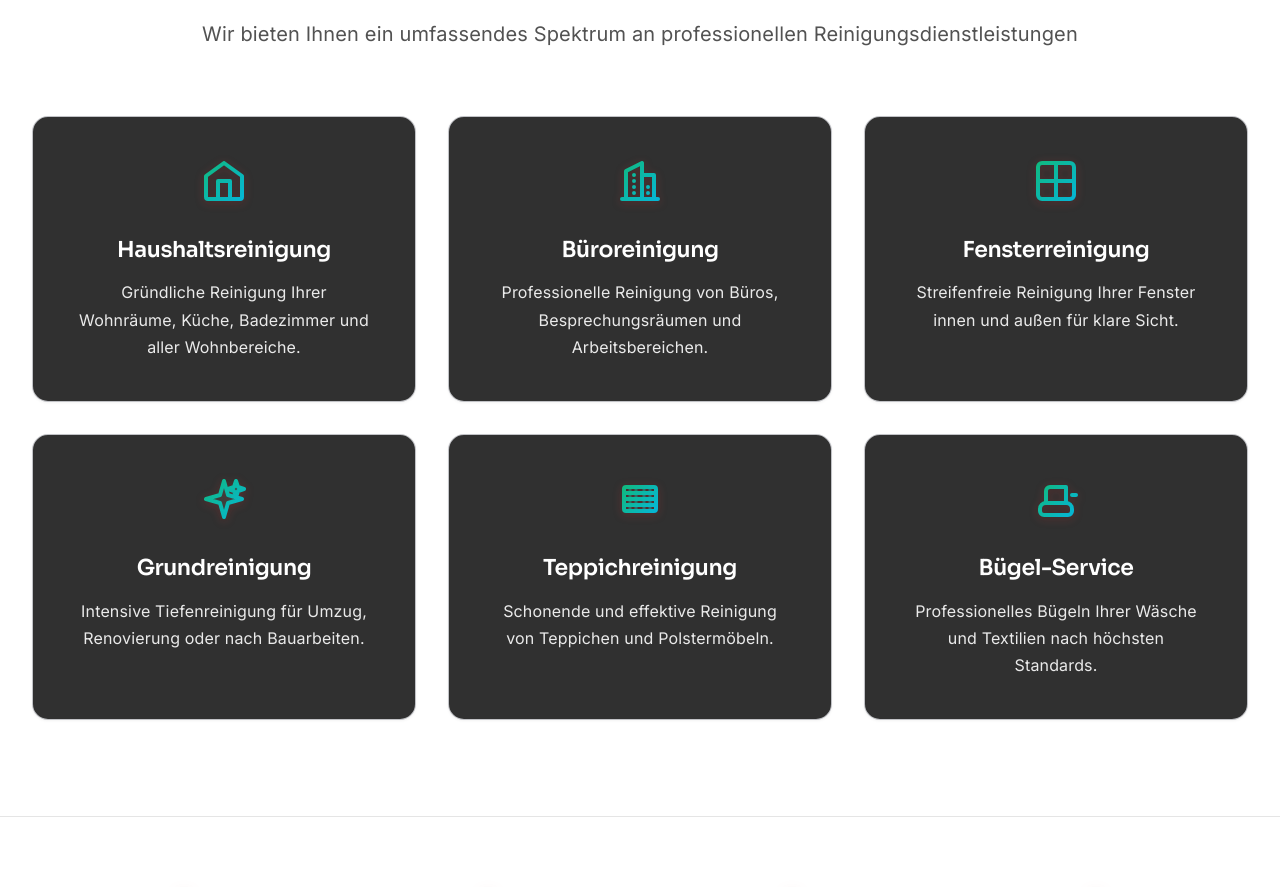
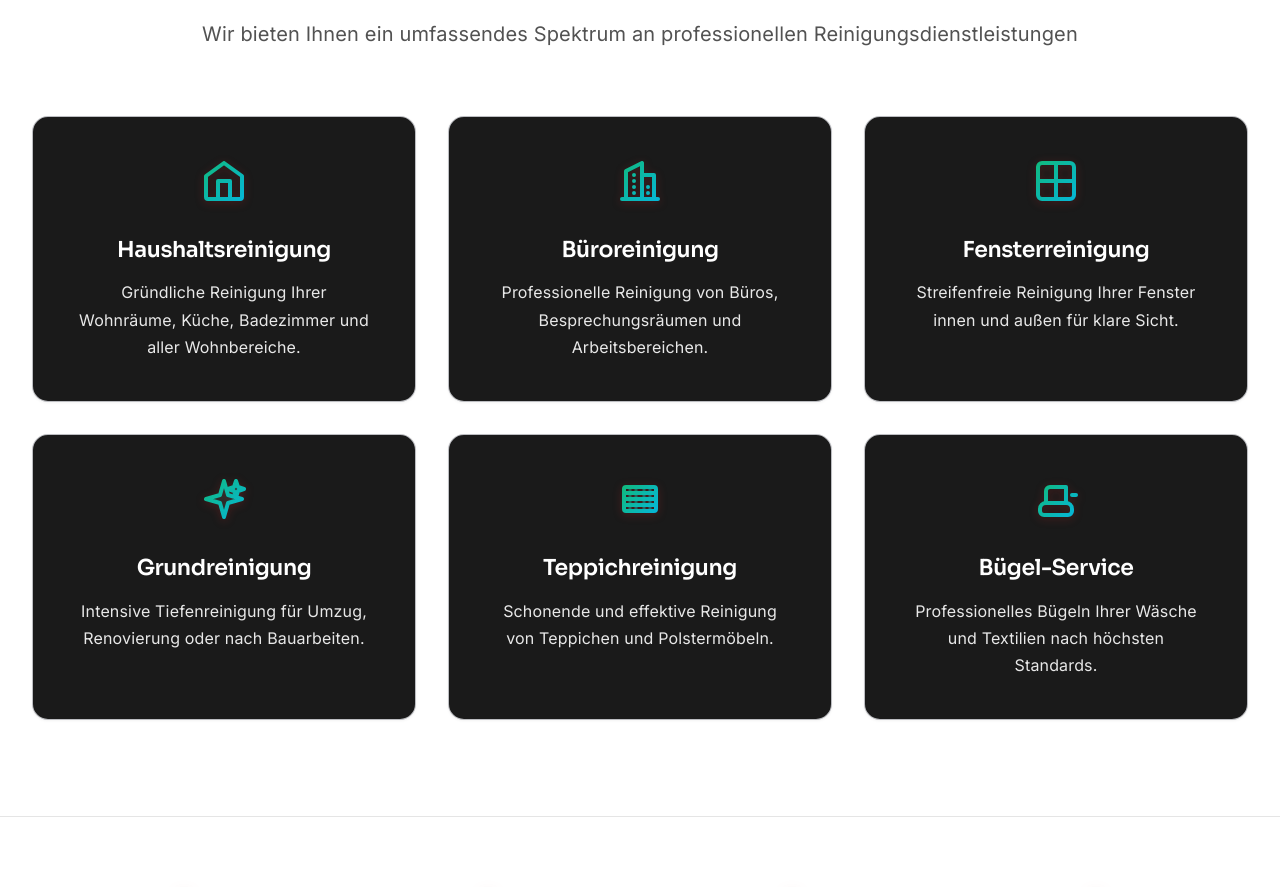
Before and after one commit to ecoezer/sofisreinigungunddienstleistun, a React (Vite) app: page / in a window 1280 px wide. Shown: the part 824-1711 px from the top of the page. Built offline with nearby package versions, Linux system fonts and the light colour scheme.

Commit message:
Updated Services.css

```diff
--- a/src/components/Services.css
+++ b/src/components/Services.css
@@ -37,7 +37,7 @@
 }
 
 .service-card {
-  background: rgba(26, 26, 26, 0.9);
+  background: #1a1a1a;
   backdrop-filter: blur(10px);
   padding: 2.5rem;
   border-radius: 16px;
```
